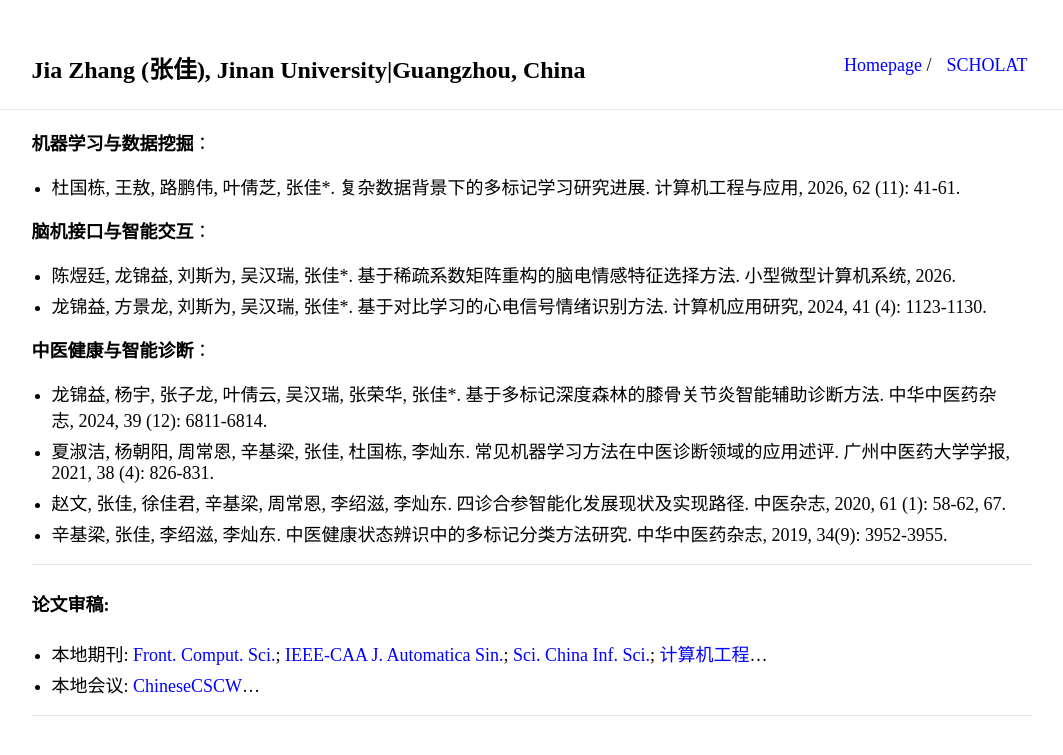
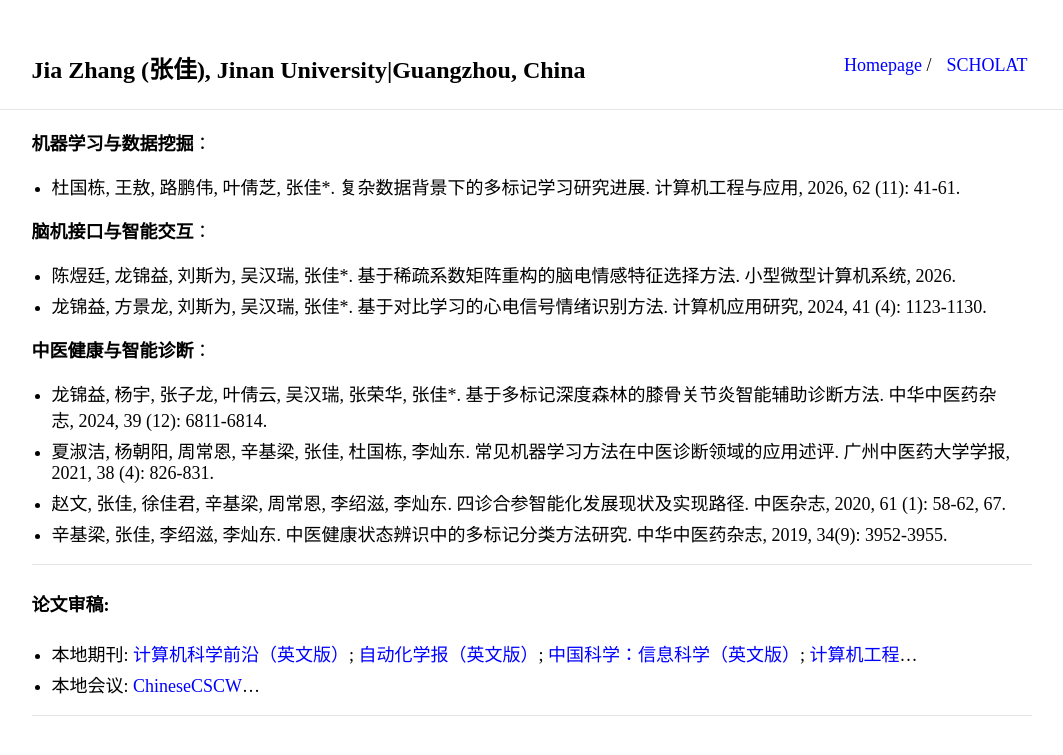
Before and after one commit to jiazhang-ml/jiazhang-ml.github.io, a Jekyll site: the page built from nativepublication.md, in a window 1280 px wide, cut to the strip 0-876 px from the top of the page. Shown: the top 755 px of the strip, without its empty margins (108-1171 px from the left). Built offline with Jekyll 4.4.1, drawn with Linux system fonts in a browser that asks for light colours.

Commit message:
Update nativepublication.md

```diff
--- a/nativepublication.md
+++ b/nativepublication.md
@@ -20,5 +20,5 @@ is_contact: true
 ---
 
 #### 论文审稿:
-* 本地期刊: [Front. Comput. Sci.](https://link.springer.com/journal/11704); [IEEE-CAA J. Automatica Sin.](https://mc03.manuscriptcentral.com/ieee-jas); [Sci. China Inf. Sci.](https://mc03.manuscriptcentral.com/scis); [计算机工程](https://www.ecice06.com/CN/1000-3428/home.shtml)...
+* 本地期刊: [计算机科学前沿（英文版）](https://link.springer.com/journal/11704); [自动化学报（英文版）](https://mc03.manuscriptcentral.com/ieee-jas); [中国科学：信息科学（英文版）](https://mc03.manuscriptcentral.com/scis); [计算机工程](https://www.ecice06.com/CN/1000-3428/home.shtml)...
 * 本地会议: [ChineseCSCW](https://cmt3.research.microsoft.com/User/Login)...
```
